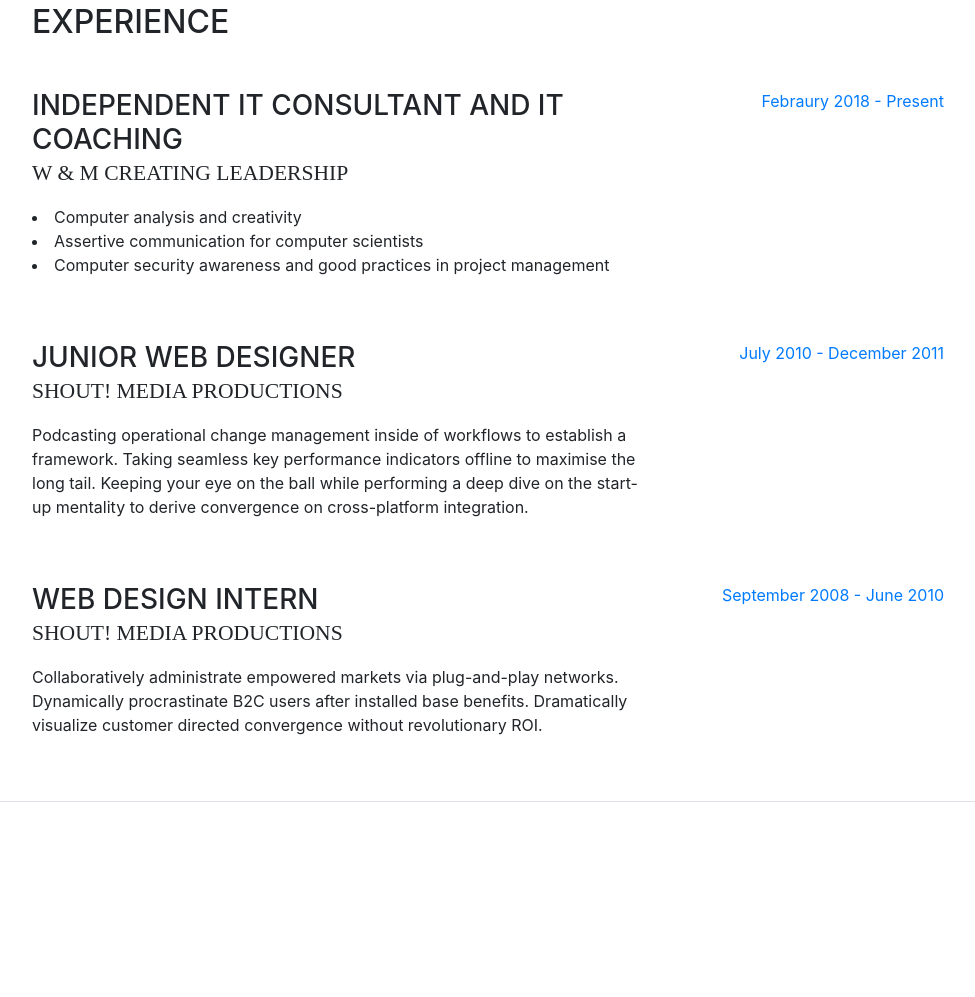
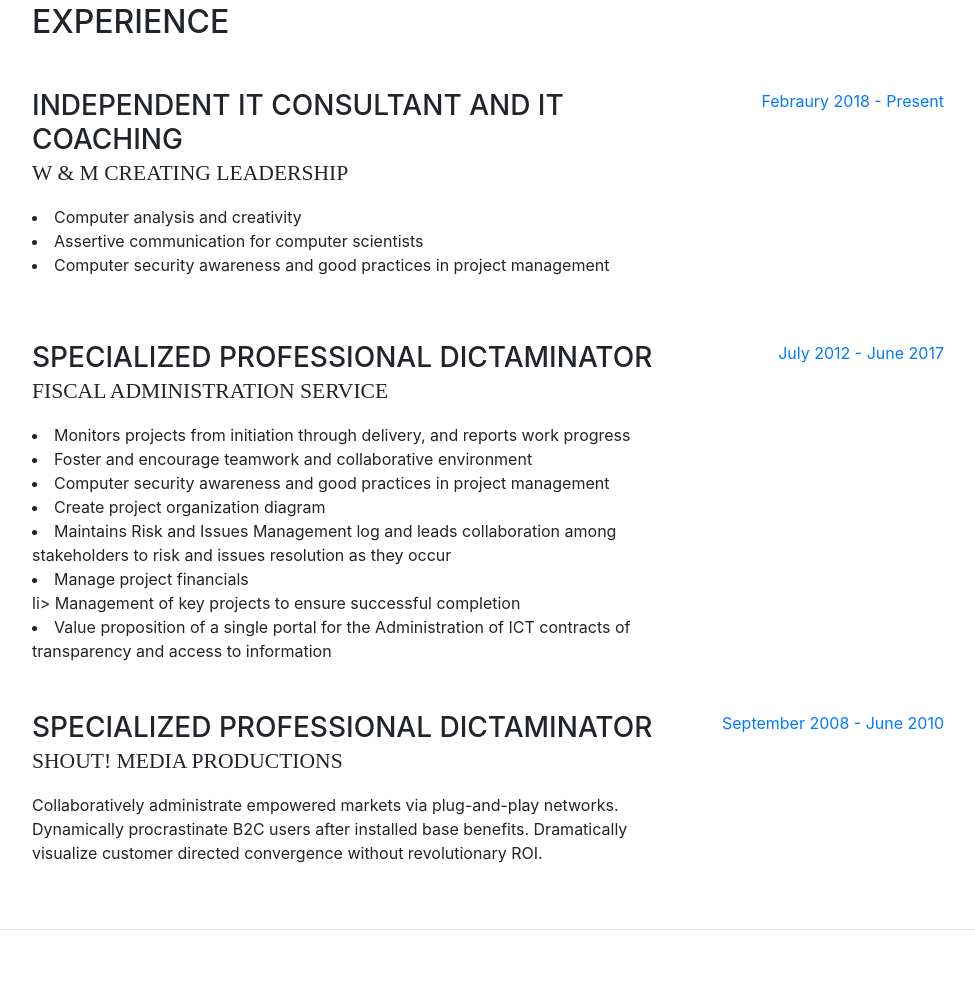
Before and after one commit to e-Lish/Test, a website with bundled scripts: page index.html in a window 1280 px wide. Shown: the part 845-1842 px from the top of the page, without its empty margins (288-1263 px from the left). Built offline with nearby package versions, Linux system fonts and the light colour scheme; a web font is replaced by a local one.

Commit message:
Update index.html

```diff
--- a/index.html
+++ b/index.html
@@ -139,18 +139,42 @@
 
           <div class="resume-item d-flex flex-column flex-md-row mb-5">
             <div class="resume-content mr-auto">
-              <h3 class="mb-0">Junior Web Designer</h3>
-              <div class="subheading mb-3">Shout! Media Productions</div>
-              <p>Podcasting operational change management inside of workflows to establish a framework. Taking seamless key performance indicators offline to maximise the long tail. Keeping your eye on the ball while performing a deep dive on the start-up mentality to derive convergence on cross-platform integration.</p>
+              <h3 class="mb-0">Specialized Professional Dictaminator</h3>
+              <div class="subheading mb-3">Fiscal   Administration Service</div>
+              <li>
+                <span class="fa-li"><i class="fas fa-check"></i></span>Monitors projects from initiation through delivery, and reports work progress
+                             </li>
+                            <li>
+                                <span class="fa-li"><i class="fas fa-check"></i></span>Foster and encourage teamwork and collaborative environment
+                              </li>
+                            <li>
+                                <span class="fa-li"><i class="fas fa-check"></i></span>Computer security awareness and good practices in project management
+                            </li>
+              <li>
+                                <span class="fa-li"><i class="fas fa-check"></i></span>Create project organization diagram
+                            </li>
+              <li>
+                                <span class="fa-li"><i class="fas fa-check"></i></span>Maintains Risk and Issues Management log and leads collaboration among stakeholders to risk and issues resolution as they occur
+                            </li>
+              <li>
+                                <span class="fa-li"><i class="fas fa-check"></i></span>Manage project financials
+                              </li>
+              li>
+                                <span class="fa-li"><i class="fas fa-check"></i></span>Management of key projects to ensure successful completion
+                             </li>
+            <li>
+                                <span class="fa-li"><i class="fas fa-check"></i></span>Value proposition of a single portal for the Administration of ICT contracts of transparency and access to information
+                            </li>
+
             </div>
             <div class="resume-date text-md-right">
-              <span class="text-primary">July 2010 - December 2011</span>
+              <span class="text-primary">July 2012 - June 2017</span>
             </div>
           </div>
 
           <div class="resume-item d-flex flex-column flex-md-row">
             <div class="resume-content mr-auto">
-              <h3 class="mb-0">Web Design Intern</h3>
+              <h3 class="mb-0">Specialized Professional Dictaminator</h3>
               <div class="subheading mb-3">Shout! Media Productions</div>
               <p>Collaboratively administrate empowered markets via plug-and-play networks. Dynamically procrastinate B2C users after installed base benefits. Dramatically visualize customer directed convergence without revolutionary ROI.</p>
             </div>
```
